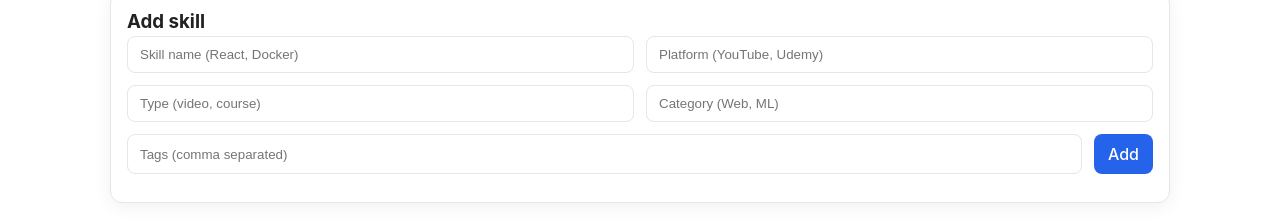
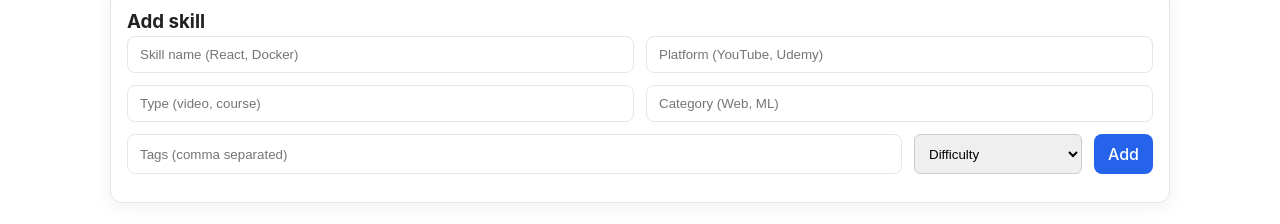
Before and after one commit to harlinmartin/skillstack-tracker, a React (Vite) app in the folder skillstack-frontend/: page /add-skill in a window 1280 px wide. Shown: the part 294-518 px from the top of the page. Built offline with nearby package versions, Linux system fonts and the light colour scheme; no server answers.

Commit message:
Added difficulty dropdown to AddSkillForm

```diff
--- a/skillstack-frontend/src/components/AddSkillForm.jsx
+++ b/skillstack-frontend/src/components/AddSkillForm.jsx
@@ -8,6 +8,7 @@ export default function AddSkillForm({ onCreate }) {
     resource_type: "",
     category: "",
     tags: "",
+    difficulty: "",     // ⭐ NEW FIELD
   });
 
   function onChange(e) {
@@ -17,26 +18,87 @@ export default function AddSkillForm({ onCreate }) {
   async function submit(e) {
     e.preventDefault();
     if (!form.name.trim()) return alert("Please enter a name");
-    await onCreate(form);
-    setForm({ name: "", platform: "", resource_type: "", category: "", tags: "" });
+
+    await onCreate({
+      ...form,
+      difficulty: form.difficulty ? Number(form.difficulty) : null  // ⭐ convert to number
+    });
+
+    // Reset form
+    setForm({
+      name: "",
+      platform: "",
+      resource_type: "",
+      category: "",
+      tags: "",
+      difficulty: "",
+    });
   }
 
   return (
     <form onSubmit={submit} className="card add-skill-form">
       <h3>Add skill</h3>
+
+      {/* Row 1 */}
       <div className="form-row">
-        <input name="name" value={form.name} onChange={onChange} placeholder="Skill name (React, Docker)" />
-        <input name="platform" value={form.platform} onChange={onChange} placeholder="Platform (YouTube, Udemy)" />
+        <input
+          name="name"
+          value={form.name}
+          onChange={onChange}
+          placeholder="Skill name (React, Docker)"
+        />
+        <input
+          name="platform"
+          value={form.platform}
+          onChange={onChange}
+          placeholder="Platform (YouTube, Udemy)"
+        />
       </div>
 
+      {/* Row 2 */}
       <div className="form-row">
-        <input name="resource_type" value={form.resource_type} onChange={onChange} placeholder="Type (video, course)" />
-        <input name="category" value={form.category} onChange={onChange} placeholder="Category (Web, ML)" />
+        <input
+          name="resource_type"
+          value={form.resource_type}
+          onChange={onChange}
+          placeholder="Type (video, course)"
+        />
+        <input
+          name="category"
+          value={form.category}
+          onChange={onChange}
+          placeholder="Category (Web, ML)"
+        />
       </div>
 
+      {/* Row 3 */}
       <div className="form-row">
-        <input name="tags" value={form.tags} onChange={onChange} placeholder="Tags (comma separated)" />
-        <div style={{flex: '0 0 auto'}}><button type="submit" className="btn-primary">Add</button></div>
+        <input
+          name="tags"
+          value={form.tags}
+          onChange={onChange}
+          placeholder="Tags (comma separated)"
+        />
+
+        {/* ⭐ Difficulty Dropdown */}
+        <select
+          name="difficulty"
+          value={form.difficulty}
+          onChange={onChange}
+          className="difficulty-select"
+          style={{ padding: "10px", borderRadius: "6px", border: "1px solid #ccc" }}
+        >
+          <option value="">Difficulty</option>
+          <option value="1">⭐ Beginner</option>
+          <option value="2">⭐⭐ Easy</option>
+          <option value="3">⭐⭐⭐ Medium</option>
+          <option value="4">⭐⭐⭐⭐ Hard</option>
+          <option value="5">⭐⭐⭐⭐⭐ Expert</option>
+        </select>
+
+        <div style={{ flex: "0 0 auto" }}>
+          <button type="submit" className="btn-primary">Add</button>
+        </div>
       </div>
     </form>
   );
```
